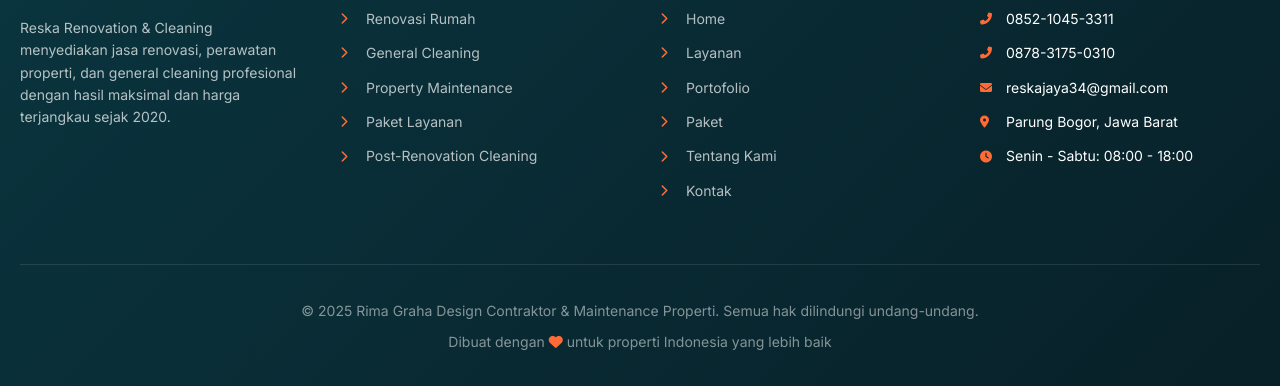
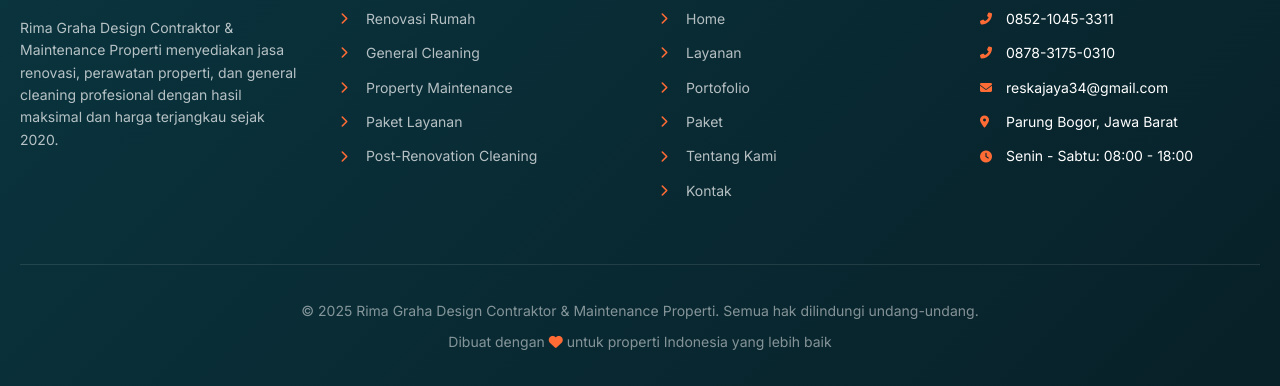
Before and after one commit to reskajaya/reska-renovation, a plain HTML site: page packages.html in a window 1280 px wide. Shown: the part 5178-5564 px from the top of the page. Drawn offline with Linux system fonts and the light colour scheme.

Commit message:
Update packages.html

```diff
--- a/packages.html
+++ b/packages.html
@@ -1626,7 +1626,7 @@
   </div>
           </div>
           <p class="footer-description">
-            Reska Renovation & Cleaning menyediakan jasa renovasi, perawatan properti, dan general cleaning profesional dengan hasil maksimal dan harga terjangkau sejak 2020.
+            Rima Graha Design Contraktor & Maintenance Properti menyediakan jasa renovasi, perawatan properti, dan general cleaning profesional dengan hasil maksimal dan harga terjangkau sejak 2020.
           </p>
         </div>
 
```
